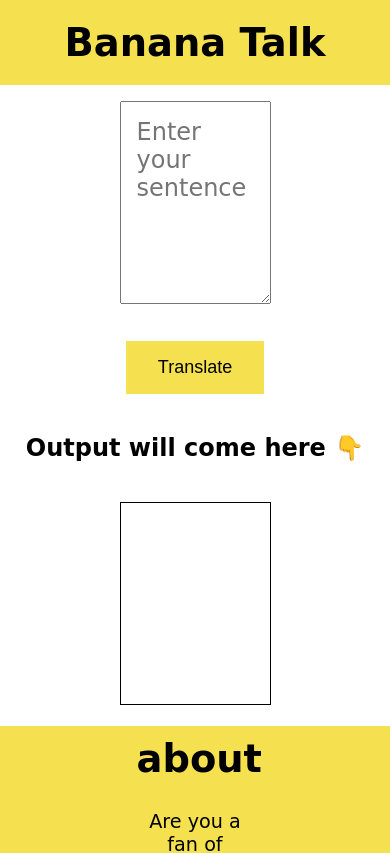
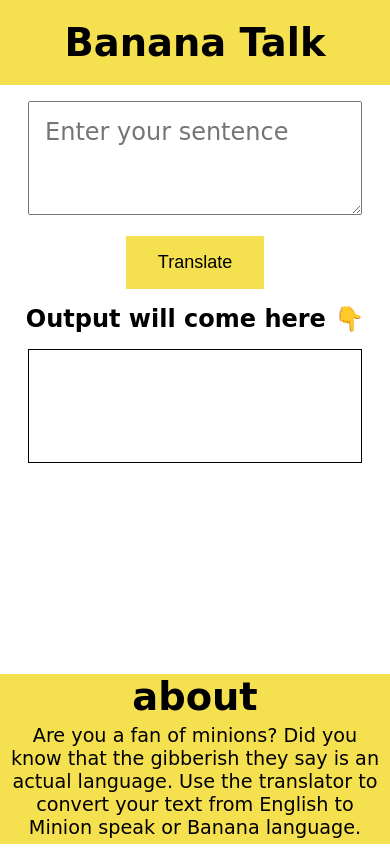
Before and after one commit to harsh-mohite-09/neogcamp-banana-speak, a plain HTML site: page index.html in a window 390 px wide. Shown: the top 853 px of the page. Drawn offline with Linux system fonts and the light colour scheme; a web font is replaced by a local one.

Commit message:
styles: added responsiveness

```diff
--- a/index.html
+++ b/index.html
@@ -26,7 +26,7 @@
     <footer>
       <div id="footer-div">
         <h1 class="footer-heading">about</h1>
-        <p>
+        <p class="about-text">
           Are you a fan of minions? Did you know that the gibberish they say is
           an actual language. Use the translator to convert your text from
           English to Minion speak or Banana language.
--- a/styles.css
+++ b/styles.css
@@ -2,6 +2,13 @@ body {
   margin: 0;
   font-family: "Edu VIC WA NT Beginner", cursive;
   font-size: 1.2em;
+  box-sizing: border-box;
+  margin: 0;
+  padding: 0;
+  height: 100vh;
+  display: flex;
+  flex-direction: column;
+  justify-content: space-between;
 }
 
 section {
@@ -9,8 +16,8 @@ section {
 }
 
 textarea {
-  display: inline-block;
   width: 30%;
+  min-width: 300px;
   margin: 30px auto;
   height: 20vh;
   margin: 1rem;
@@ -20,7 +27,6 @@ textarea {
 }
 
 button {
-  display: inline-block;
   margin: 20px auto;
   background-color: #f5e050;
   border: none;
@@ -40,6 +46,7 @@ h1 {
 #output {
   display: inline-block;
   width: 30%;
+  min-width: 300px;
   height: 20vh;
   border: 1px solid black;
   margin: 1rem;
@@ -52,13 +59,14 @@ footer {
   background-color: #f5e050;
   text-align: center;
   box-sizing: border-box;
+  display: flex;
+  justify-content: center;
 }
 
 #footer-div {
-  display: inline-block;
   text-align: center;
   box-sizing: border-box;
-  width: 30%;
+  width: 400px;
 }
 
 .footer-heading {
@@ -69,3 +77,26 @@ footer {
   font-size: 1.5rem;
   font-weight: 600;
 }
+
+@media (max-width: 400px) {
+  textarea,
+  #output {
+    height: 80px;
+  }
+
+  .output-font {
+    margin: 0;
+  }
+
+  button {
+    margin-top: 0;
+  }
+
+  .about-text {
+    margin: 5px;
+  }
+
+  .footer-heading {
+    padding: 0;
+  }
+}
```
